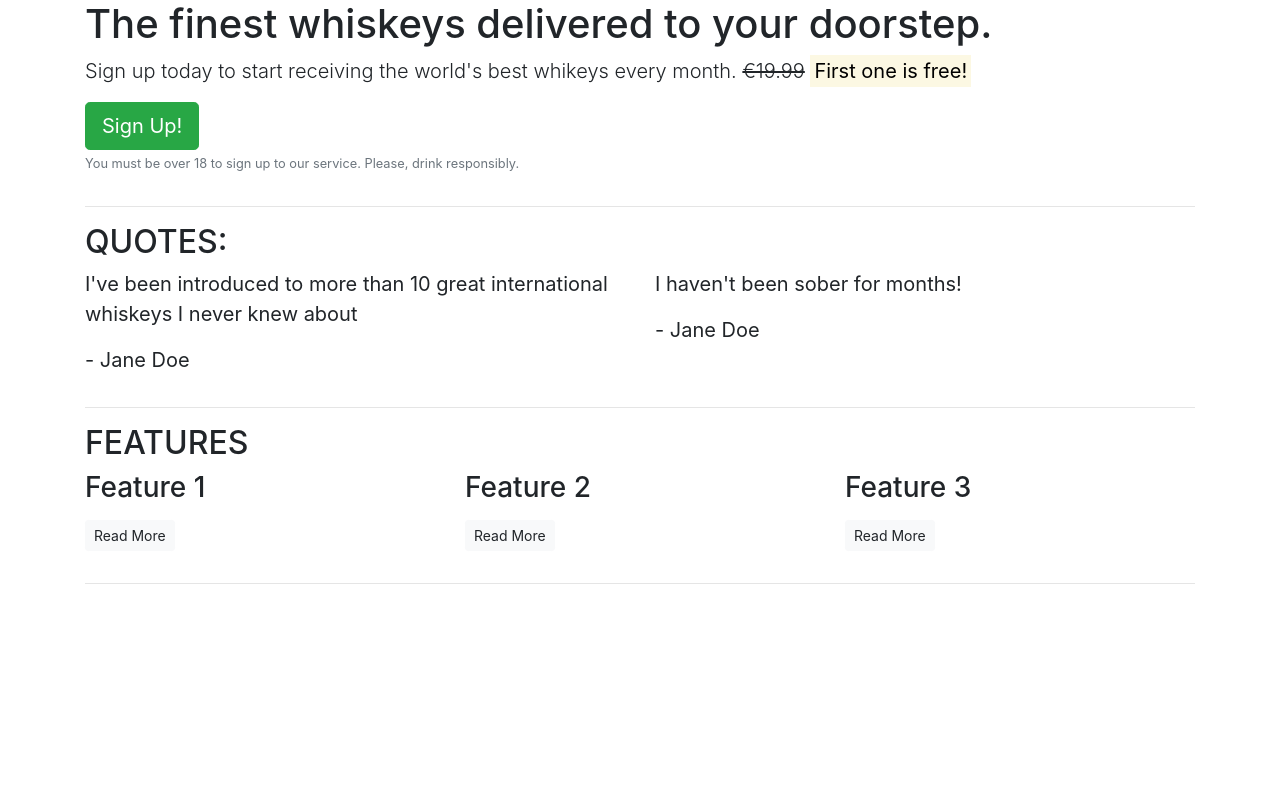
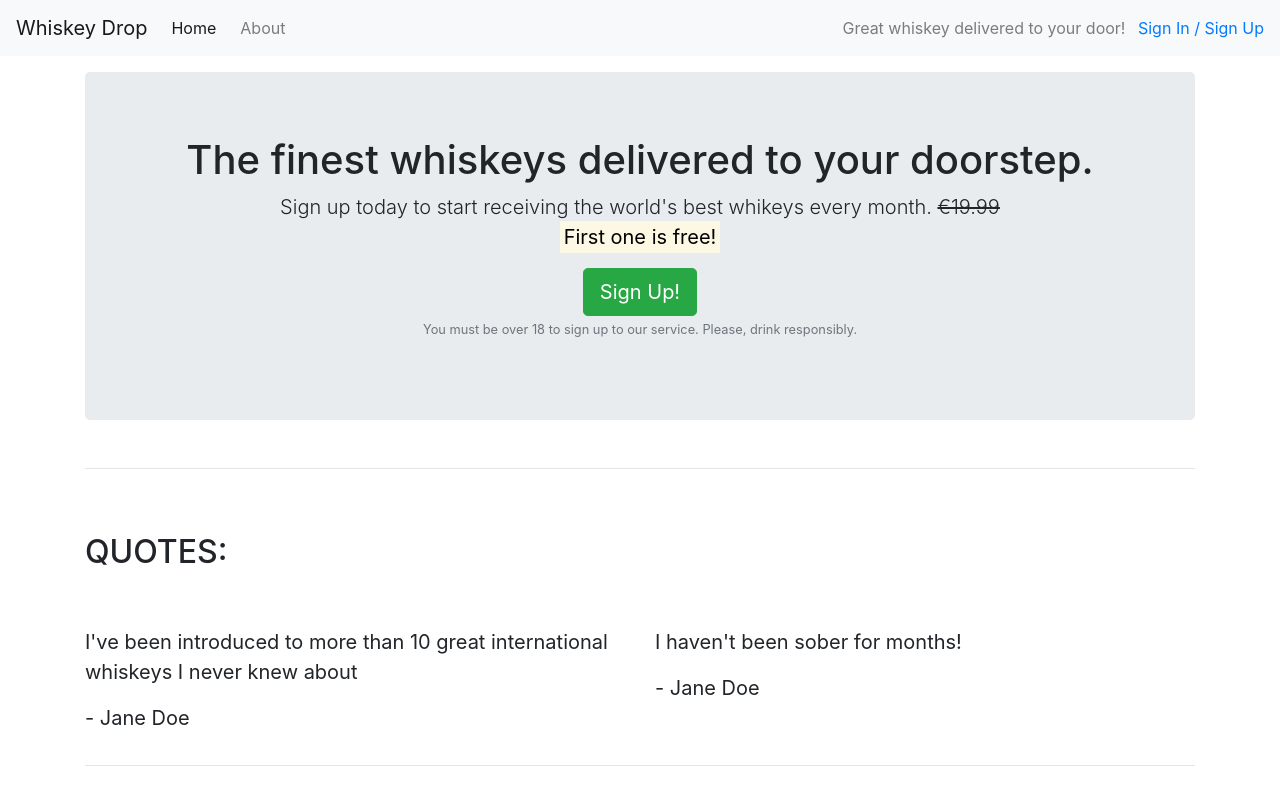
Before and after one commit to AlanOSheadev/bootstra-4, a plain HTML site: page index.html in a window 1280 px wide. Shown: the top 800 px of the page. Drawn offline with nearby package versions, Linux system fonts and the light colour scheme.

Commit message:
Nav Sign up  bar added and styled jumbotron

```diff
--- a/index.html
+++ b/index.html
@@ -9,14 +9,28 @@
     <script src="https://stackpath.bootstrapcdn.com/bootstrap/4.4.1/js/bootstrap.min.js" integrity="sha384-wfSDF2E50Y2D1uUdj0O3uMBJnjuUD4Ih7YwaYd1iqfktj0Uod8GCExl3Og8ifwB6" crossorigin="anonymous"></script>
 </head>
 <body>
-    <article class="container">
+    <nav class="navbar navbar-light bg-light navbar-expand-sm">
+        <a href="/" class="navbar-brand">Whiskey Drop</a>
+            <ul class="navbar-nav mr-auto">
+                <li class="active nave-item mr-2"><a class="nav-link" href="/">Home</a></li>
+                <li class="nave-item mr-2"><a class="nav-link" href="/about">About</a></li>
+                <li class="nave-item mr-2 d-block d-sm-none"><a class="nav-link" href="/login">Sign In / Sign Up</a></li>
+            </ul>
+    <div class="d-none d-md-block">
+        <p class="navbar-text my-auto mr-2">Great whiskey delivered to your door!</p>
+        <a href="/login">Sign In / Sign Up</a>
+    </div>
+</nav>
+    <article class="container mt-3">
     <!-- Callout -->
     <div class="row">
         <div class="col-12">
-            <section class="callout">
+            <section class="callout jumbotron text-center">
             <h1>The finest whiskeys delivered to your doorstep.</h1>
             <p class="lead">Sign up today to start receiving the world's best whikeys every month.
-            <s>€19.99</s> <strong><mark> First one is free!</mark></strong></p>
+            <s class="d-none d-sm-inline">€19.99</s>
+            <span class="d-inline d-none"><br></span>
+            <strong><mark> First one is free!</mark></strong></p>
             <button class="btn btn-success btn-lg">Sign Up!</button>
             <p class="text-muted"><small>You must be over 18 to sign up to our service. Please, drink responsibly.</small></p>
             </section>
@@ -29,7 +43,7 @@
 <!-- Quotes -->
 <section class="quotes">
     <div class="row">
-        <div class="col-12">
+        <div class="col-12 my-5">
         <h2 class="text-uppercase">Quotes:</h2>
         </div>
     </div>
@@ -54,7 +68,7 @@
 <!-- Features -->
 <section class="features">
 <div class="row">
-    <div class="col-12">
+    <div class="col-12 my-5">
         <h2 class="text-uppercase">Features</h2>
     </div>
 </div>
```
